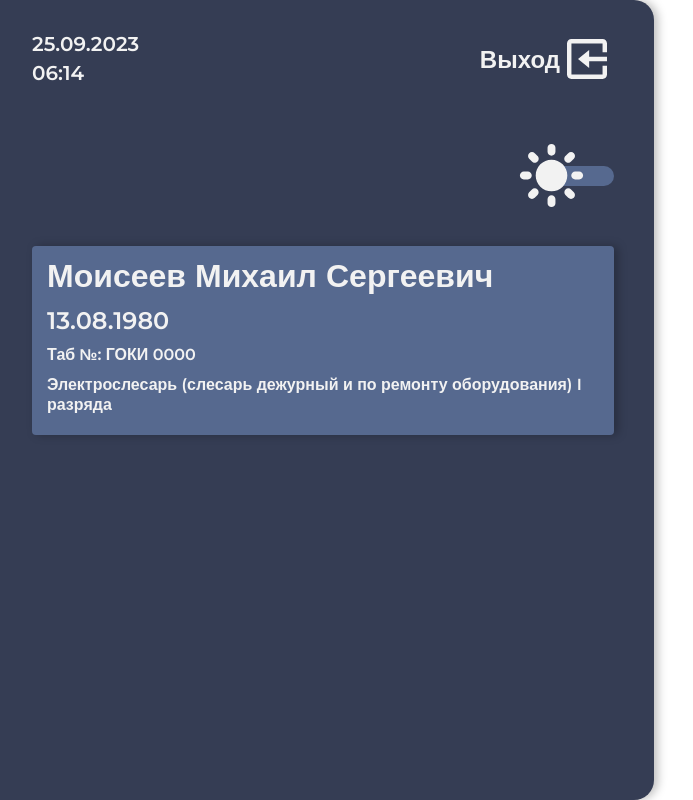
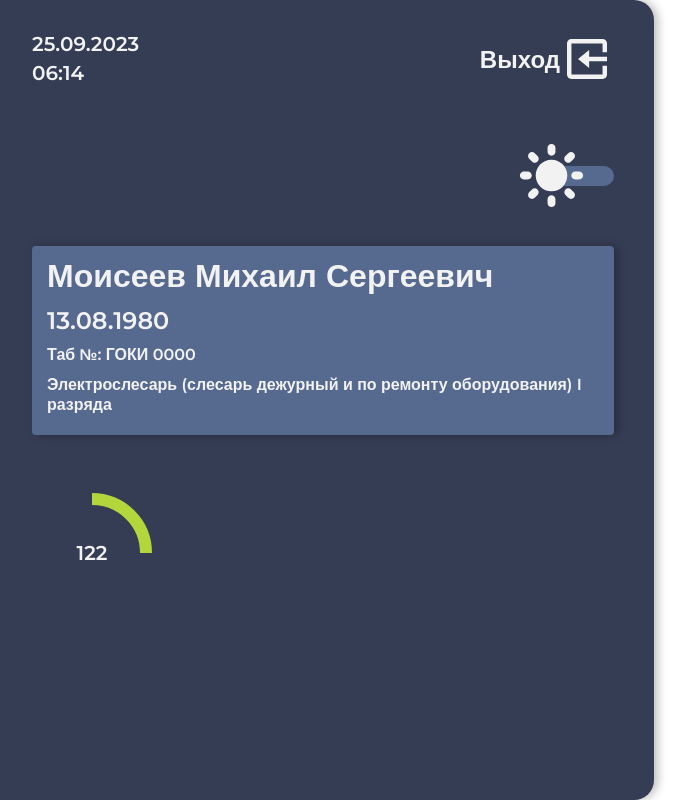
Before and after one commit to DenisKulik/amicum-test, a Vue app: page /#/ in a window 1280 px wide. Shown: the whole page, without its empty margins (8-701 px from the left). Built offline with nearby package versions, Linux system fonts and the light colour scheme; a web font is replaced by a local one.

Commit message:
feat: add progress bar base template

```diff
--- a/src/components/sidebarPanel/SidebarPanel.vue
+++ b/src/components/sidebarPanel/SidebarPanel.vue
@@ -2,8 +2,10 @@
 import SidebarHeader from "@/components/sidebarPanel/sidebarHeader/SidebarHeader.vue";
 import ThemesSwitcher from "@/components/sidebarPanel/themeSwither/ThemesSwitcher.vue";
 import ProfileCard from "@/components/sidebarPanel/profileCard/ProfileCard.vue";
+import ProfileStatistics from "@/components/sidebarPanel/profileStatistics/ProfileStatistics.vue";
+
 export default {
-  components: { ProfileCard, ThemesSwitcher, SidebarHeader },
+  components: { ProfileStatistics, ProfileCard, ThemesSwitcher, SidebarHeader },
   computed: {
     theme() {
       return this.$store.getters.currentTheme;
@@ -24,10 +26,11 @@ export default {
     <SidebarHeader />
     <ThemesSwitcher />
     <ProfileCard />
+    <ProfileStatistics />
   </div>
 </template>
 
 <style scoped>
 @import "@/assets/styles/theme.scss";
-@import "./Sidebar.styles.scss";
+@import "./SidebarPanel.styles.scss";
 </style>
--- a/src/components/sidebarPanel/profileCard/ProfileCard.styles.scss
+++ b/src/components/sidebarPanel/profileCard/ProfileCard.styles.scss
@@ -18,8 +18,7 @@
     line-height: var(--line-height-l);
   }
 
-  .report,
-  .position{
+  .report, .position {
     margin-bottom: 1rem;
     font-size: var(--font-size-xs);
     line-height: var(--line-height-s);
--- /dev/null
+++ b/src/components/sidebarPanel/profileStatistics/ProfileStatistics.vue
@@ -0,0 +1,26 @@
+<script>
+import ProgressBar from "@/components/sidebarPanel/profileStatistics/progressBar/ProgressBar.vue";
+
+export default {
+  components: {
+    ProgressBar,
+  },
+  data() {
+    return {
+      currentValue: 25,
+      minValue: 0,
+      maxValue: 100,
+    };
+  },
+};
+</script>
+
+<template>
+  <ProgressBar
+    :currentValue="currentValue"
+    :minValue="minValue"
+    :maxValue="maxValue"
+  >
+    <div class="slot">122</div>
+  </ProgressBar>
+</template>
--- /dev/null
+++ b/src/components/sidebarPanel/profileStatistics/Progress-Statistics.styles.scss
@@ -0,0 +1,2 @@
+.progress-statistics {
+}
--- /dev/null
+++ b/src/components/sidebarPanel/profileStatistics/progressBar/ProgressBar.styles.scss
@@ -0,0 +1,42 @@
+.progress {
+  &-circle {
+    position: relative;
+    margin-bottom: 20px;
+    width: 120px;
+    height: 120px;
+
+    .slot {
+      position: absolute;
+      top: 50%;
+      left: 50%;
+      text-align: center;
+      transform: translate(-50%, -50%);
+      z-index: 2;
+    }
+
+    &-svg {
+      position: absolute;
+      top: 50%;
+      left: 50%;
+      transform: translate(-50%, -50%) rotate(-90deg);
+    }
+
+    &-percent {
+      position: absolute;
+      left: 0;
+      width: 100%;
+      top: 0;
+      height: 100%;
+      display: flex;
+      align-items: center;
+      justify-content: center;
+      font-weight: bold;
+      font-size: 18px;
+    }
+
+    &-line {
+      stroke-dasharray: 100;
+      transition: 0.5s;
+    }
+  }
+}
--- /dev/null
+++ b/src/components/sidebarPanel/profileStatistics/progressBar/ProgressBar.vue
@@ -0,0 +1,69 @@
+<script>
+export default {
+  name: "ProgressBar",
+  props: {
+    currentValue: {
+      type: Number,
+      required: true,
+    },
+    minValue: {
+      type: Number,
+      required: true,
+      default: 0,
+    },
+    maxValue: {
+      type: Number,
+      required: true,
+      default: 100,
+    },
+  },
+  computed: {
+    percent() {
+      return (
+        ((this.currentValue - this.minValue) /
+          (this.maxValue - this.minValue)) *
+        100
+      );
+    },
+    color() {
+      return this.percent > 15 ? "color-green-100" : "color-orange-100";
+    },
+  },
+};
+</script>
+
+<template>
+  <div class="progress-circle">
+    <slot></slot>
+    <svg
+      width="120"
+      height="120"
+      viewBox="0 0 120 120"
+      class="progress-circle-svg"
+    >
+      <circle
+        cx="60"
+        cy="60"
+        r="54"
+        fill="none"
+        :stroke="`var(--color-dark-300)`"
+        stroke-width="12"
+      />
+      <circle
+        class="progress-circle-line"
+        :style="[{ 'stroke-dashoffset': `calc(100 - ${percent})` }]"
+        cx="60"
+        cy="60"
+        r="54"
+        fill="none"
+        :stroke="`var(--${color})`"
+        stroke-width="12"
+        pathLength="100"
+      />
+    </svg>
+  </div>
+</template>
+
+<style lang="scss" scoped>
+@import "./ProgressBar.styles.scss";
+</style>
```
Also changed, not shown: src/components/sidebarPanel/SidebarPanel.styles.scss (renamed from src/components/sidebarPanel/Sidebar.styles.scss).
